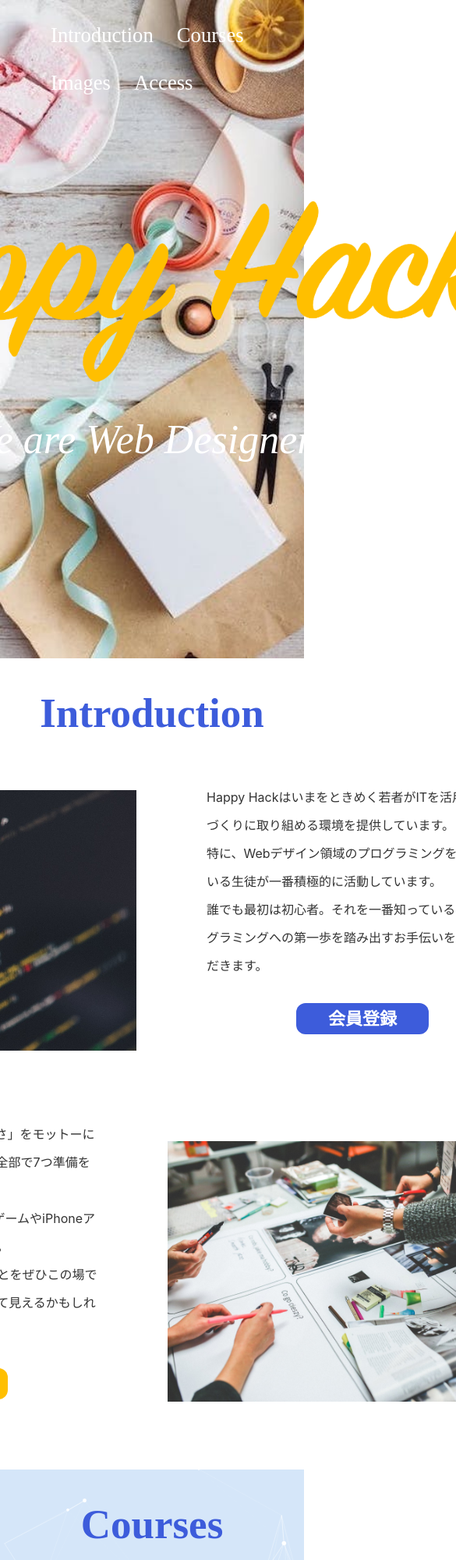
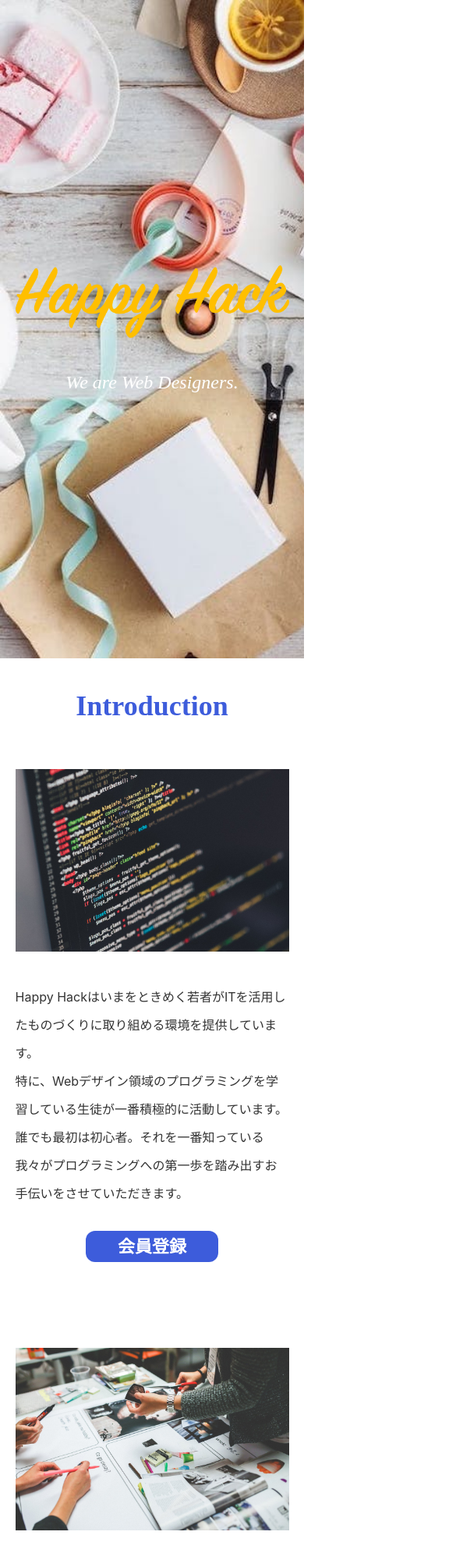
Before and after one commit to isso-719/la1-HappyHack, a plain HTML site: page docs/index.html in a window 390 px wide. Shown: the top 2000 px of the page at 78% size, 585 px wide, since content can reach past the window. Drawn offline with nearby package versions, Linux system fonts and the light colour scheme.

Commit message:
allow responsive design

```diff
--- a/docs/css/style.css
+++ b/docs/css/style.css
@@ -92,18 +92,19 @@ h2 {
 }
 
 .intro-box img {
-    width: 500px;
+    /* width: 500px; */
+    width: 50%;
     margin: 20px;
 }
 
 .intro-box .right-box,
 .intro-box .left-box {
-    width: 500px;
+    width: 50%;
     margin: 20px;
 }
 
 .intro-box p {
-    width: 400px;
+    /* width: 400px; */
     margin: 0 50px 20px;
     color: #333;
     line-height: 36px;
@@ -270,3 +271,131 @@ footer {
     0% { opacity: 0; -webkit-transform: translateY(-20px); -ms-transform: translateY(-20px); transform: translateY(-20px); }
     100% { opacity: 1; -webkit-transform: translateY(0); -ms-transform: translateY(0); transform: translateY(0); }
 }
+
+.sp-mode {
+    display: none;
+}
+
+@media(max-width: 1024px) {
+
+    .title-wrap {
+        width: 100vw;
+        text-align: center;
+    }
+
+    .title-wrap img {
+        width: 90%;
+    }
+
+    /* .intro-box {
+        flex-direction: column;
+        width: 100%;
+    }
+
+    .intro-box img {
+        width: 90%;
+    } */
+
+    /* iframe {
+        width: 100%;
+    } */
+}
+
+@media(max-width: 768px) {
+    .sp-mode {
+        display: block;
+    }
+
+    .pc-mode {
+        display: none;
+    }
+
+    nav {
+        display: none;
+    }
+
+    .title-wrap p {
+        font-size: 36px;
+        word-wrap: break-word;
+    }
+
+    .intro-box {
+        flex-direction: column;
+        width: 100%;
+    }
+
+    .intro-box img {
+        width: 90%;
+    }
+
+    .intro-box .right-box,
+    .intro-box .left-box {
+        width: 100%;
+    }
+
+    iframe {
+        width: 100%;
+    }
+}
+
+@media(max-width: 450px) {
+
+    h2 {
+        font-size: 36px;
+        word-wrap: break-word;
+    }
+
+    .title-wrap p {
+        font-size: 24px;
+        word-wrap: break-word;
+    }
+}
+
+@media(max-width: 450px) {
+
+    h2 {
+        font-size: 36px;
+        word-wrap: break-word;
+        padding: 40px 0;
+    }
+
+    .title-wrap p {
+        font-size: 24px;
+        word-wrap: break-word;
+    }
+
+    .intro-box p {
+        margin: 0 auto;
+        width: 90%;
+    }
+}
+
+
+/* どこまで小さくすればいいかわからないのでカード用、これで150pxまでは行けそう */
+@media(max-width: 236px) {
+
+    .course {
+        margin: 0;
+        margin-bottom: 24px;
+        padding: 24px 0;
+        width: 100%;
+    }
+
+    .course a {
+        width: 100%;
+        font-size: 9px;
+    }
+
+    .intro-box a {
+        width: 100%;
+    }
+
+    .intro-box p {
+        width: 90%;
+    }
+
+    #images {
+        display: none;
+    }
+
+}
--- a/docs/index.html
+++ b/docs/index.html
@@ -2,6 +2,7 @@
 <html lang="ja">
 <head>
   <meta charset="UTF-8">
+  <meta name="viewport" content="width=device-width,initial-scale=1">
   <script src="https://ajax.googleapis.com/ajax/libs/jquery/3.5.1/jquery.min.js"></script>
   <script src="./js/bg.js"></script>
   <script src="./js/particles.min.js"></script>
@@ -44,6 +45,7 @@
       </div>
     </div>
     <div class="intro-box">
+      <img class="sp-mode" src="./images/introduction_002.jpg" alt="">
       <div class="left-box">
         <p>
           Happy Hackでは「楽しさ」と「真剣さ」をモットーにプログラミングを学びます。コースは全部で7つ準備をしています。<br>
@@ -52,7 +54,7 @@
         </p>
         <a href="#introduction">会員登録</a>
       </div>
-      <img src="./images/introduction_002.jpg" alt="">
+      <img class="pc-mode" src="./images/introduction_002.jpg" alt="">
     </div>
   </section>
 
```
Also changed, not shown: 2 other files.
